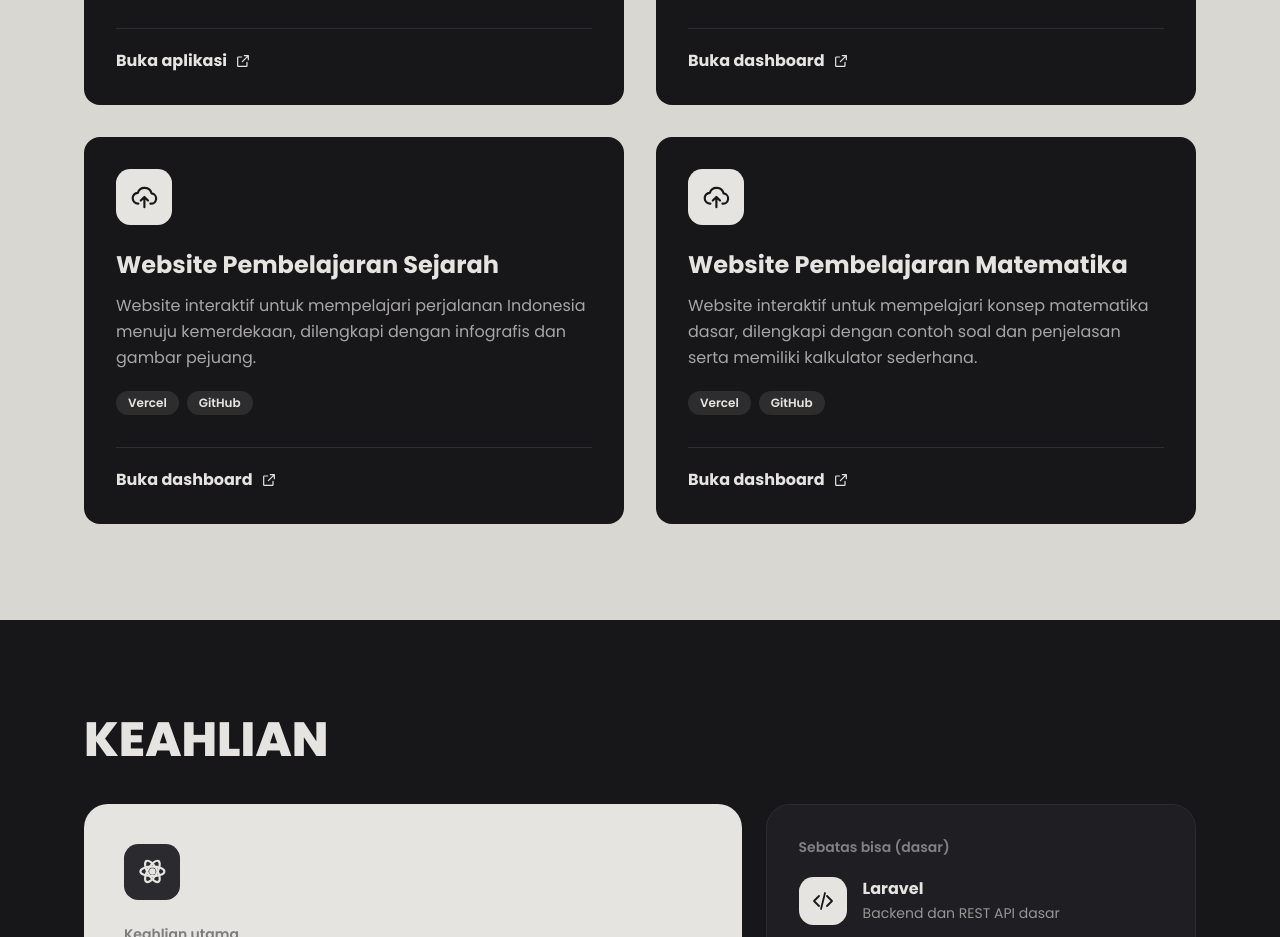
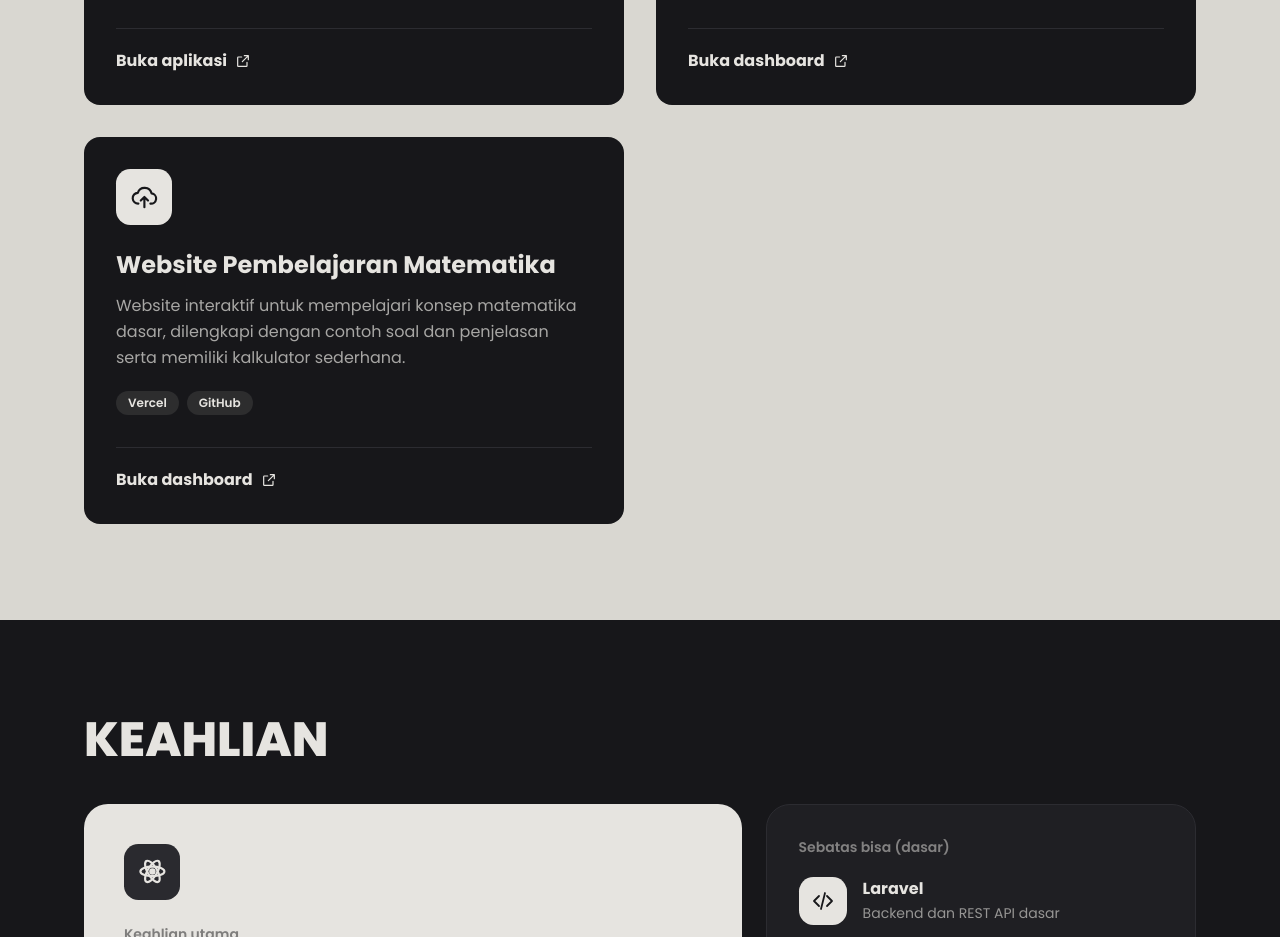
Before and after one commit to yohaneskunfu-cell/web-portofolio-, a React (Vite) app: page / in a window 1280 px wide. Shown: the part 1400-2337 px from the top of the page. Built offline with nearby package versions, Linux system fonts and the light colour scheme.

Commit message:
perjalanan-indonesia

```diff
--- a/src/data/index.js
+++ b/src/data/index.js
@@ -15,14 +15,6 @@ export const projects = [
     desc: "Proyek dipublikasikan ke Vercel lewat GitHub, jadi setiap pembaruan kode langsung tayang.",
     tags: ["Vercel", "GitHub"],
     href: "https://vercel.com/bawon/cosakata-ysb",
-    cta: "Buka dashboard",
-  },
-  {
-    icon: "cloud",
-    title: "Website Pembelajaran Sejarah",
-    desc: "Website interaktif untuk mempelajari perjalanan Indonesia menuju kemerdekaan, dilengkapi dengan infografis dan gambar pejuang.",
-    tags: ["Vercel", "GitHub"],
-    href: "https://ysb-perjalanan-indonesia.vercel.app/",
     cta: "Buka dashboard",
   },
   {
--- a/src/data/portfolioData.js
+++ b/src/data/portfolioData.js
@@ -62,15 +62,6 @@ export const PORTFOLIO_DATA = {
       icon: "cloud",
       actionText: "Buka aplikasi",
     },
-    {
-      id: 4,
-      title: "Website Pembelajaran Matematika",
-      description: "Website interaktif untuk mempelajari konsep matematika dasar, dilengkapi dengan contoh soal dan penjelasan serta memiliki kalkulator sederhana.",
-      tags: ["HTML", "CSS"],
-      link: "https://web-mtkysb.vercel.app/",
-      icon: "cloud",
-      actionText: "Buka aplikasi",
-    }
   ],
   skills: {
     main: {
```
